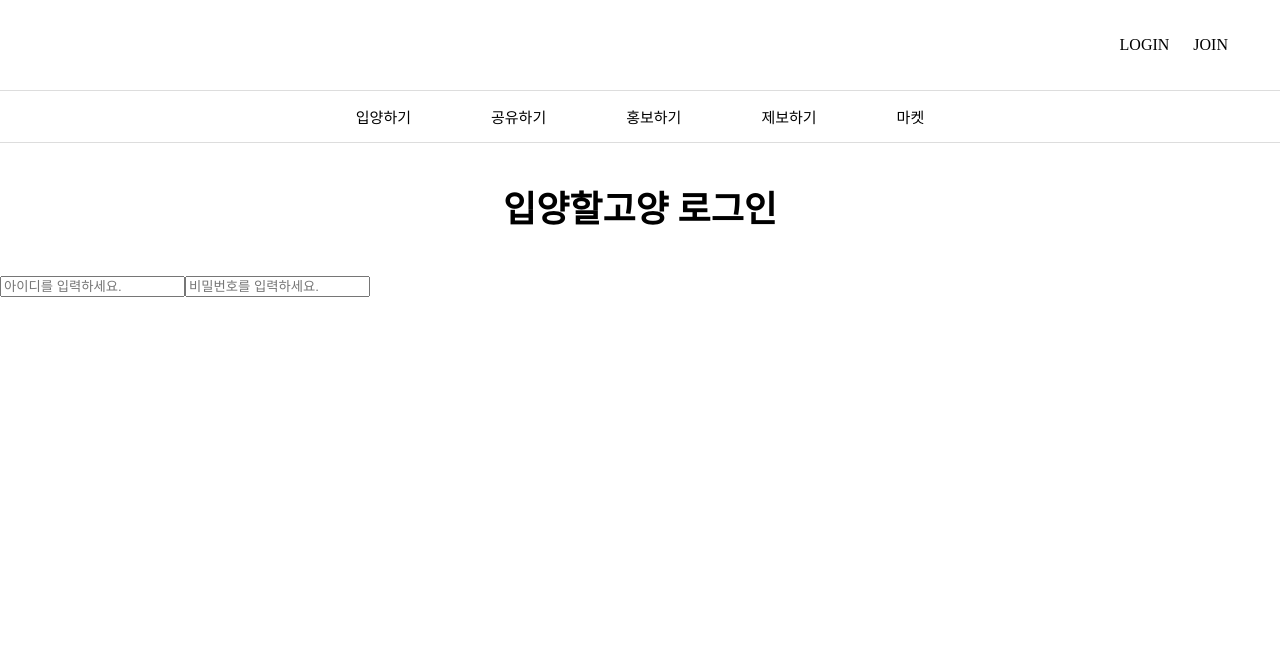
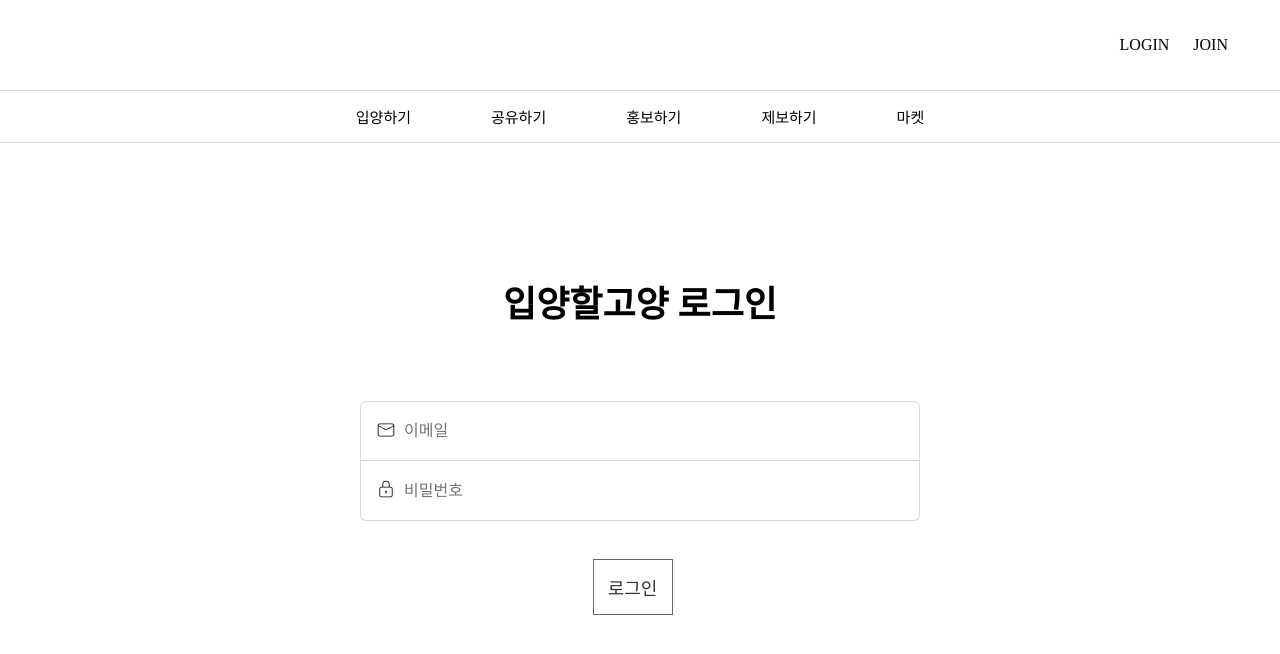
Before and after one commit to ipyanghalgoyang/front-ipyang, a React (Create React App) app: page /login in a window 1280 px wide. Shown: the top 654 px of the page. Built offline with nearby package versions, Linux system fonts and the light colour scheme.

Commit message:
Feat : 로그인페이지 추가, 로그인 API 수정 대기중

```diff
--- a/src/components/auth/JoinForm.jsx
+++ b/src/components/auth/JoinForm.jsx
@@ -78,7 +78,7 @@ export default function MainBanner() {
       .post("/v1/sign", qs.stringify(data))
       .then(function (res) {
         if (res.data.status === 200) {
-          alert("회원가입 성공");
+          alert("회원가입 성공.");
           window.location.href = "/";
         } else {
           alert("회원가입 실패.");
--- a/src/components/auth/Login.jsx
+++ b/src/components/auth/Login.jsx
@@ -1,24 +1,78 @@
 import "../../css/auth.css";
+import { CiMail, CiLock, } from "react-icons/ci";
+import { useState, useEffect } from "react";
+import axios from "axios";
+import qs from "qs";
 
 export default function MainBanner() {
+
+  const [email, setEmail] = useState("");
+  const [passwd, setPasswd] = useState("");
+
+  const LoginSubmit = async (e) => {
+    e.preventDefault();
+    let data = { email, passwd };
+    if (!email) {
+      alert("이메일을 입력해주세요.");
+      return false;
+    }
+    if (!passwd) {
+      alert("비밀번호를 입력해주세요.");
+      return false;
+    }
+    let sendData = await axios
+      .post("/v1/login", qs.stringify(data))
+      .then(function (res) {
+        if (res.data.status === 200) {
+          alert("로그인 성공");
+          window.location.href = "/";
+        } else {
+          alert("로그인 실패.");
+        }
+      })
+      .catch(function (err) {
+        console.log(err);
+      });
+    console.log(data);
+  };
+
   return (
-    <div className="login-wrap">
-      <div className="login-title">
+    <div className="join-wrap">
+      <div className="join-title">
         <h2>입양할고양 로그인</h2>
       </div>
-      <div className="login-content">
-        <form class="login-form" action="">
+      <div>
+        <form action="">
+          <div className="join-form">
+            <div className="form-item">
+              <div className="form-item-icon">
+                <CiMail />
+              </div>
               <input
                 type="text"
-            class="login-value"
-            placeholder="아이디를 입력하세요."
+                placeholder="이메일"
+                data-type="email"
+                onChange={(e) => setEmail(e.target.value)}
               />
+            </div>
+            <div className="form-item">
+              <div className="form-item-icon">
+                <CiLock />
+              </div>
               <input
                 type="password"
-            class="login-value"
-            placeholder="비밀번호를 입력하세요."
+                placeholder="비밀번호"
+                data-type="passwd"
+                onChange={(e) => setPasswd(e.target.value)}
               />
+            </div>
+          </div>
         </form>
+        <div className="join-submit">
+          <button className="join-submit-btn" onClick={LoginSubmit}>
+            로그인
+          </button>
+        </div>
       </div>
     </div>
   );
```
Also changed, not shown: 1 other file (tests, documents, lock files or other folders). Lines whose indentation alone changed are shown as unchanged.
